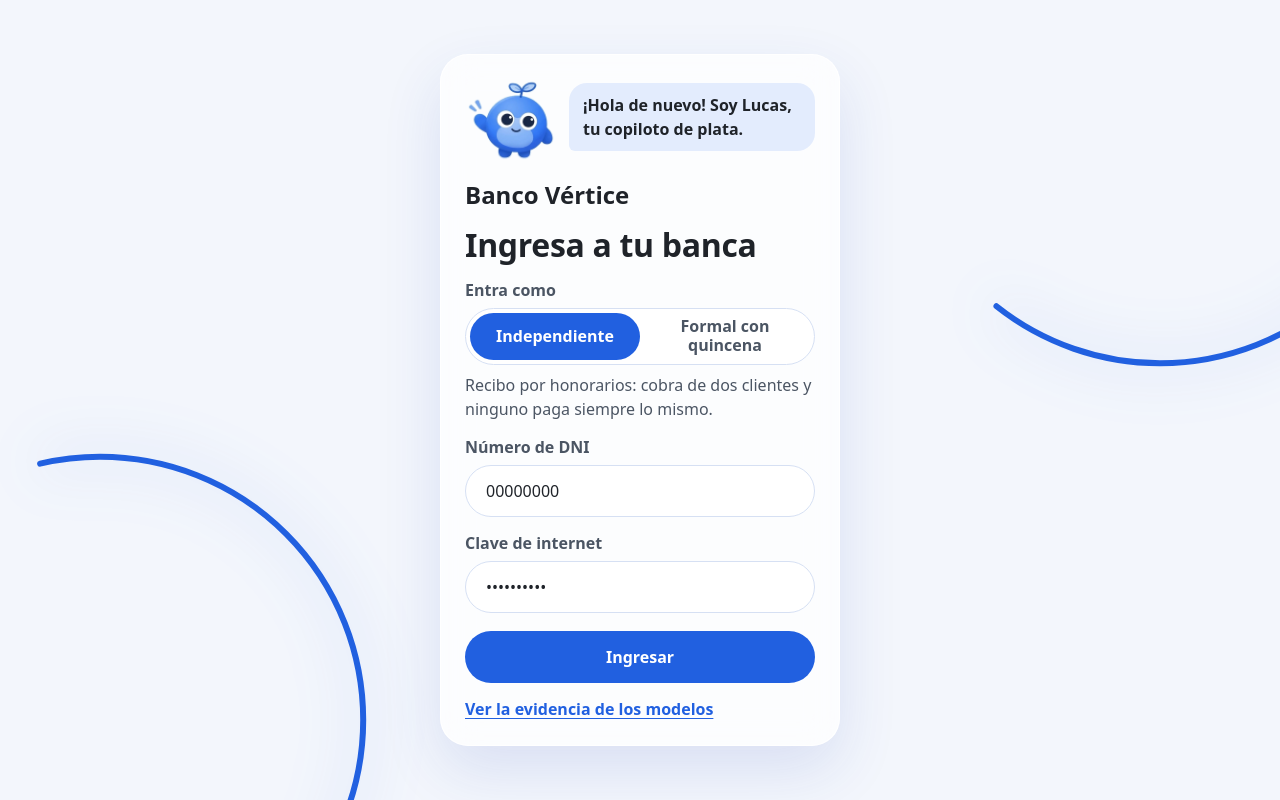
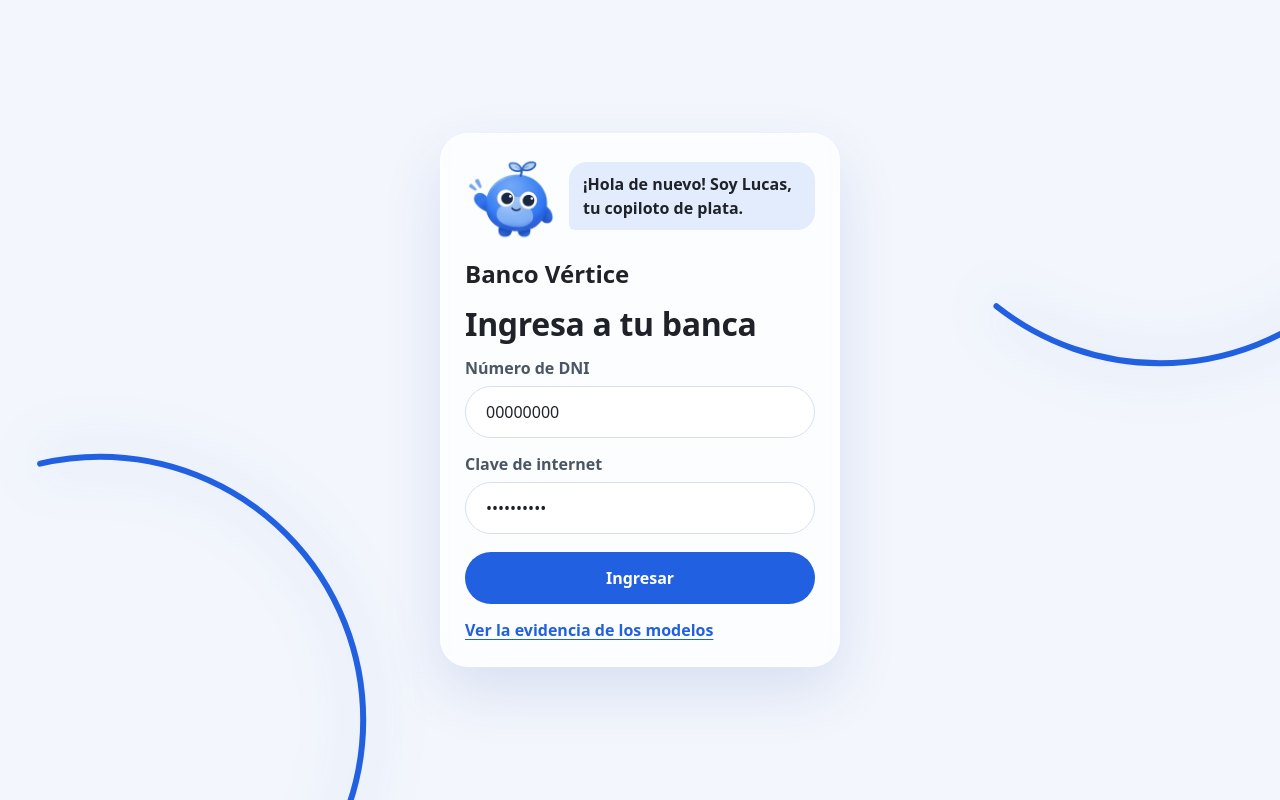
Before and after one commit to Nakusuo/Hackathon-BBVA-2026, a React (Vite) app in the folder frontend/: page /ingresar in a window 1280 px wide. Built offline with nearby package versions, Linux system fonts and the light colour scheme.

Commit message:
feat(front): el login ya no elige persona; se cambia en Preferencias

```diff
--- a/frontend/src/banca/Ingreso.jsx
+++ b/frontend/src/banca/Ingreso.jsx
@@ -1,22 +1,19 @@
 import { motion, useReducedMotion } from 'motion/react'
-import { useState } from 'react'
 import { Link, useNavigate } from 'react-router-dom'
 import FondoIngreso from '../componentes/FondoIngreso.jsx'
 import LucasPose from '../componentes/LucasPose.jsx'
-import SelectorPersona from '../componentes/SelectorPersona.jsx'
 import { SUAVE } from '../movimiento.js'
-import { guardarPersona, permisoDe, personaGuardada } from '../sesion.js'
+import { permisoDe, personaGuardada } from '../sesion.js'
 
 // Formulario solo visual: los campos vienen llenos y bloqueados para que nadie escriba datos reales en la demo.
-// Elegir la persona es el inicio de sesión de la demo; el permiso a Lucas se pide después, una vez por persona.
+// La persona se elige en Preferencias; aquí entra la que quedó guardada. El permiso a Lucas se pide una vez por persona.
 export default function Ingreso() {
   const navegar = useNavigate()
   const reducido = useReducedMotion()
-  const [personaId, setPersonaId] = useState(personaGuardada)
 
   function ingresar(evento) {
     evento.preventDefault()
-    guardarPersona(personaId)
+    const personaId = personaGuardada()
     navegar(permisoDe(personaId) ? '/banca' : '/consentimiento')
   }
 
@@ -38,8 +35,6 @@ export default function Ingreso() {
         <span className="logotipo">Banco Vértice</span>
         <h1 id="ingreso-titulo">Ingresa a tu banca</h1>
 
-        <SelectorPersona valor={personaId} alCambiar={setPersonaId} leyenda="Entra como" />
-
         <label className="campo">
           <span>Número de DNI</span>
           <input value="00000000" readOnly inputMode="numeric" />
--- a/frontend/src/componentes/SelectorPersona.jsx
+++ b/frontend/src/componentes/SelectorPersona.jsx
@@ -1,11 +1,11 @@
 import { PERSONAS, personaPorId } from '../motor/personas.js'
 
 // Radios nativos con apariencia de selector: el teclado y el lector de pantalla los tratan como un solo grupo.
-export default function SelectorPersona({ valor, alCambiar, leyenda = 'Persona de la demo' }) {
+export default function SelectorPersona({ valor, alCambiar }) {
   const elegida = personaPorId(valor)
   return (
     <fieldset className="selector-persona">
-      <legend>{leyenda}</legend>
+      <legend>Persona de la demo</legend>
       <div className="selector selector-ancho">
         {PERSONAS.map((p) => (
           <label key={p.id} className="selector-opcion">
```
Also changed, not shown: 2 other files (tests, documents, lock files or other folders).
